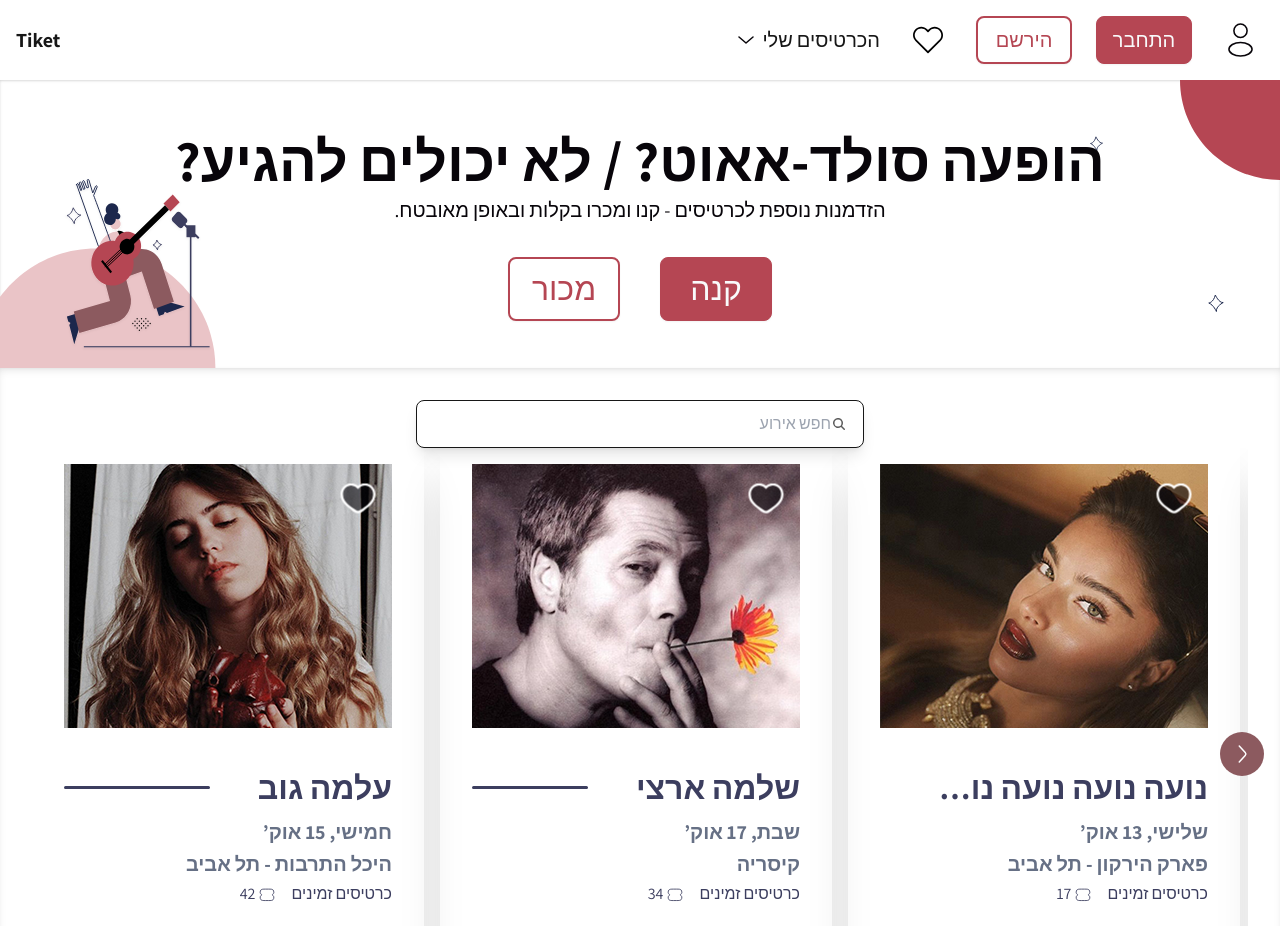
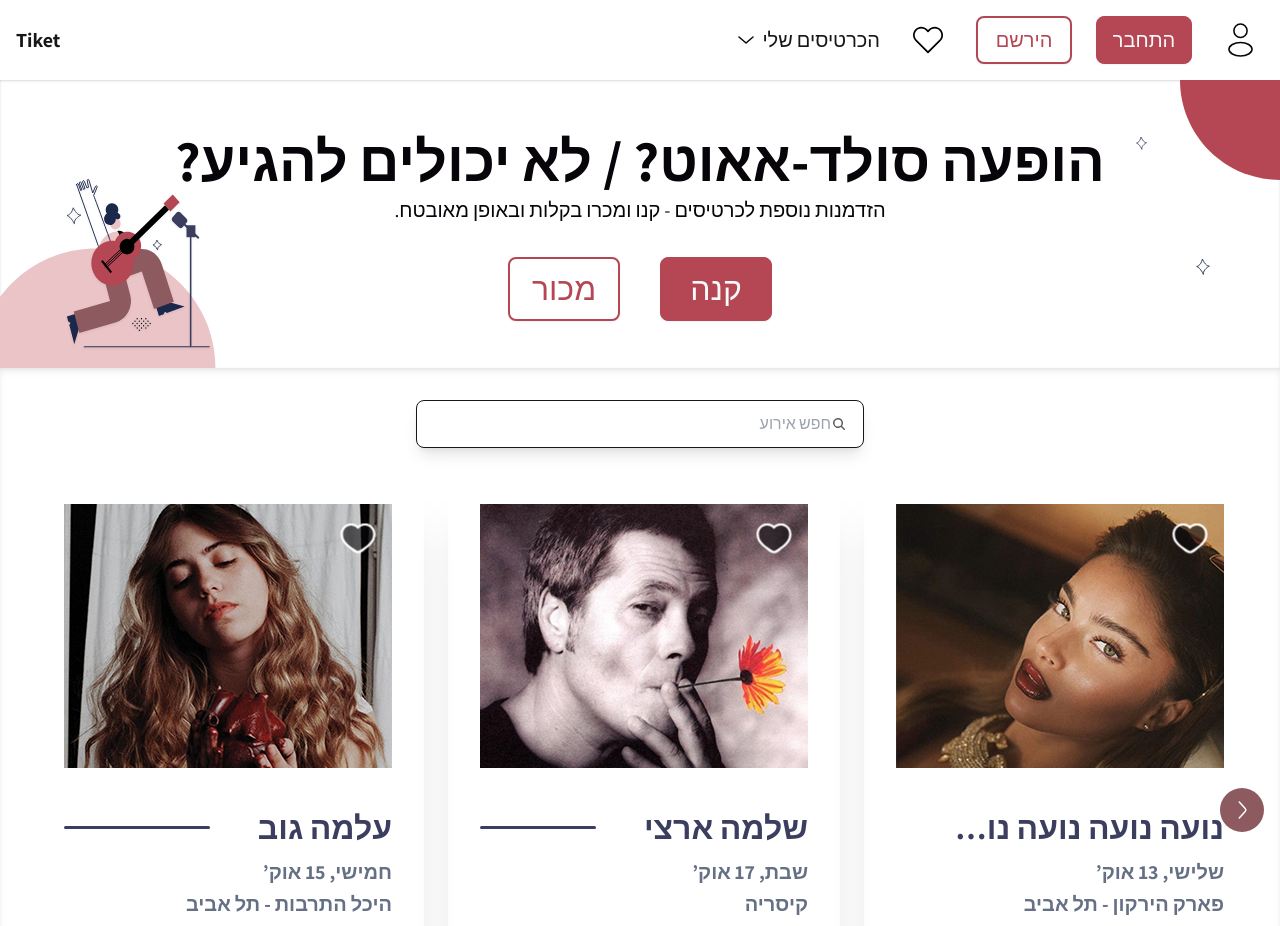
Before and after one commit to tiketuser/Tiket, a Next.js app: page / in a window 1280 px wide. Shown: the top 926 px of the page. Built offline with nearby package versions, Linux system fonts and the light colour scheme.

Commit message:
changed hero size again and fixed all icons sizes

```diff
--- a/app/components/Card/Card.tsx
+++ b/app/components/Card/Card.tsx
@@ -30,7 +30,7 @@ const Card: React.FC<CardProps> = ({
 }) => {
   return (
     //sm:scale-50 md:scale-75 lg:scale-95 lg-md:scale-90
-    <div className="select-none transition-transform relative w-[392px] h-[600px] sm:w-[392px] sm:h-[568px] border-b-[4px] border-highlight p-[16px] pt-[16px] pr-[32px] pb-[32px] pl-[32px] shadow-xlarge hover:duration-500 hover:scale-110">
+    <div className="select-none transition-transform relative w-[392px] h-[600px] sm:w-[392px] sm:h-auto border-b-[4px] border-highlight p-[16px] pt-[16px] pr-[32px] pb-[32px] pl-[32px] shadow-xlarge hover:duration-500 hover:scale-105">
       {/* Last Chance */}
       {soldOut && (
         <div className="absolute top-0 left-0 bg-red-600 text-white text-xs p-1 rounded-tr-lg rounded-bl-lg">
--- a/app/components/CardCarousel/CardCarousel.tsx
+++ b/app/components/CardCarousel/CardCarousel.tsx
@@ -187,11 +187,11 @@ const cardsData = [
 
 const CardCarousel: React.FC = () => {
   return (
-    <div className="w-full px-1 sm:px-8 ">
+    <div className="w-full px-1 sm:px-8 mt-10">
       {/* Carousel for screens >= sm */}
       <div className="hidden sm:block ">
-        <Carousel dir="ltr" className="w-full relative-">
-          <CarouselContent className="flex flex-nowrap gap-4">
+        <Carousel dir="ltr" className="w-full relative">
+          <CarouselContent className="flex flex-nowrap gap-6 h-[600px]">
             {cardsData.map((card) => (
               <CarouselItem key={card.id} dir="rtl">
                 <Card {...card} />
--- a/app/components/HeroSection/HeroSection.tsx
+++ b/app/components/HeroSection/HeroSection.tsx
@@ -8,7 +8,7 @@ import GuitarThing from "../../../public/images/Home Page/Web/Guitar Thing.svg";
 
 const HeroSection = () => {
   return (
-    <div className="h-[360px] sm:h-[400px] md:h-80 lg:h-72 relative bg-white mx-auto w-full shadow-xsmall-inner z-30 flex justify-center items-center overflow-x-hidden">
+    <div className=" select-none h-[300px] sm:h-[400px] md:h-80 lg:h-72 relative bg-white mx-auto w-full shadow-xsmall-inner z-30 flex justify-center items-center overflow-x-hidden">
       <div className="flex flex-col justify-center text-center z-30 " dir="rtl">
         <h1 className="text-subtext text-heading-2-mobile sm:text-heading-1-desktop font-extrabold z-30">
           <span className="lg:inline block">הופעה סולד-אאוט? / </span>
@@ -31,33 +31,31 @@ const HeroSection = () => {
       <Image
         src={SecondaryHalfCircle}
         alt="SecondaryHalfCircle"
-        className="absolute bottom-0 z-[-1] -left-6 lg:w-[240px] lg:h-[240px] md:w-[180px] md:h-[180px] sm:w-[140px] sm:h-[140px] h-[110px] w-[110px]"
+        className="absolute bottom-0 z-[-1] -left-6 lg:w-[240px] lg:h-[240px] md:w-[180px] md:h-[180px] sm:w-[140px] sm:h-[140px] h-[80px] w-[80px]"
       />
 
       <Image
         src={GuitarThing}
         alt="GuitarThing"
-        className="absolute bottom-4 left-4 sm:left-8 md:left-12 lg:left-16 z-[-1] lg:w-[148px] lg:h-[180px] md:w-[118px] md:h-[150px] sm:w-[108px] sm:h-[140px] h-[90px] w-[58px]"
+        className="absolute bottom-4 left-4 sm:left-8 md:left-12 lg:left-16 z-[-1] lg:w-[148px] lg:h-[180px] md:w-[118px] md:h-[150px] sm:w-[108px] sm:h-[140px] h-[59.23px] w-[50.35px]"
       />
 
       <Image
         src={Eclipse}
         alt="Eclipse"
-        className="absolute top-0 right-0 z-0"
-        style={{ width: "100px", height: "100px" }}
+        className="absolute top-0 right-0 z-0 h-[70px] w-[70px] sm:h-[100px] sm:w-[100px]"
       />
 
       <Image
         src={ButtonStar}
-        alt="Circle Drawing"
-        className="absolute bottom-14 right-14 z-0"
+        alt="bottom star"
+        className="absolute right-4 top-20 sm:top-[178px] sm:right-[70px] z-0 h-[10.62px] w-[9.91px] sm:h-[16.53px] sm:w-[14.42px]"
       />
 
       <Image
         src={ButtonStar}
-        alt="Circle Drawing"
-        className="absolute top-14 right-44 z-0"
-        style={{ width: "15px", height: "15px" }}
+        alt="top star"
+        className="absolute top-7 right-[87px] sm:top-14 sm:right-[133px] z-0 h-[7.62px] w-[6.91px] sm:h-[13.53px] sm:w-[11.42px]"
       />
     </div>
   );
--- a/app/globals.css
+++ b/app/globals.css
@@ -3,7 +3,7 @@
 @tailwind utilities;
 
 :root {
-  --background: #ffffff;
+  --background: rgba(255, 255, 255, 1);
   --foreground: #171717;
 }
 
--- a/components/ui/carousel.tsx
+++ b/components/ui/carousel.tsx
@@ -172,7 +172,7 @@ const CarouselContent = React.forwardRef<
 
   return (
     <div ref={carouselRef} className="overflow-hidden">
-      <div ref={ref} className={cn("flex ", className)} {...props} />
+      <div ref={ref} className={cn("flex", className)} {...props} />
     </div>
   );
 });
--- a/tailwind.config.ts
+++ b/tailwind.config.ts
@@ -56,7 +56,7 @@ const config: Config = {
         'small': '0px 2px 4px -2px rgba(0, 0, 0, 0.06), 0px 4px 8px -2px rgba(0, 0, 0, 0.1)',
         'medium': '0px 4px 6px -2px rgba(0, 0, 0, 0.03), 0px 12px 16px -4px rgba(0, 0, 0, 0.08)',
         'large': '0px 8px 8px -4px rgba(0, 0, 0, 0.03), 0px 20px 24px -4px rgba(0, 0, 0, 0.08)',
-        'xlarge': '0px 24px 48px -12px rgba(0, 0, 0, 0.18)',
+        'xlarge': '0px 24px 48px -20px rgba(0, 0, 0, 0.18)',
         'xxlarge': '0px 32px 64px -12px rgba(0, 0, 0, 0.14)',
 
         'xxsmall-inner': '0px 1px 4px 0px rgba(0, 0, 0, 0.05) inset',
```
